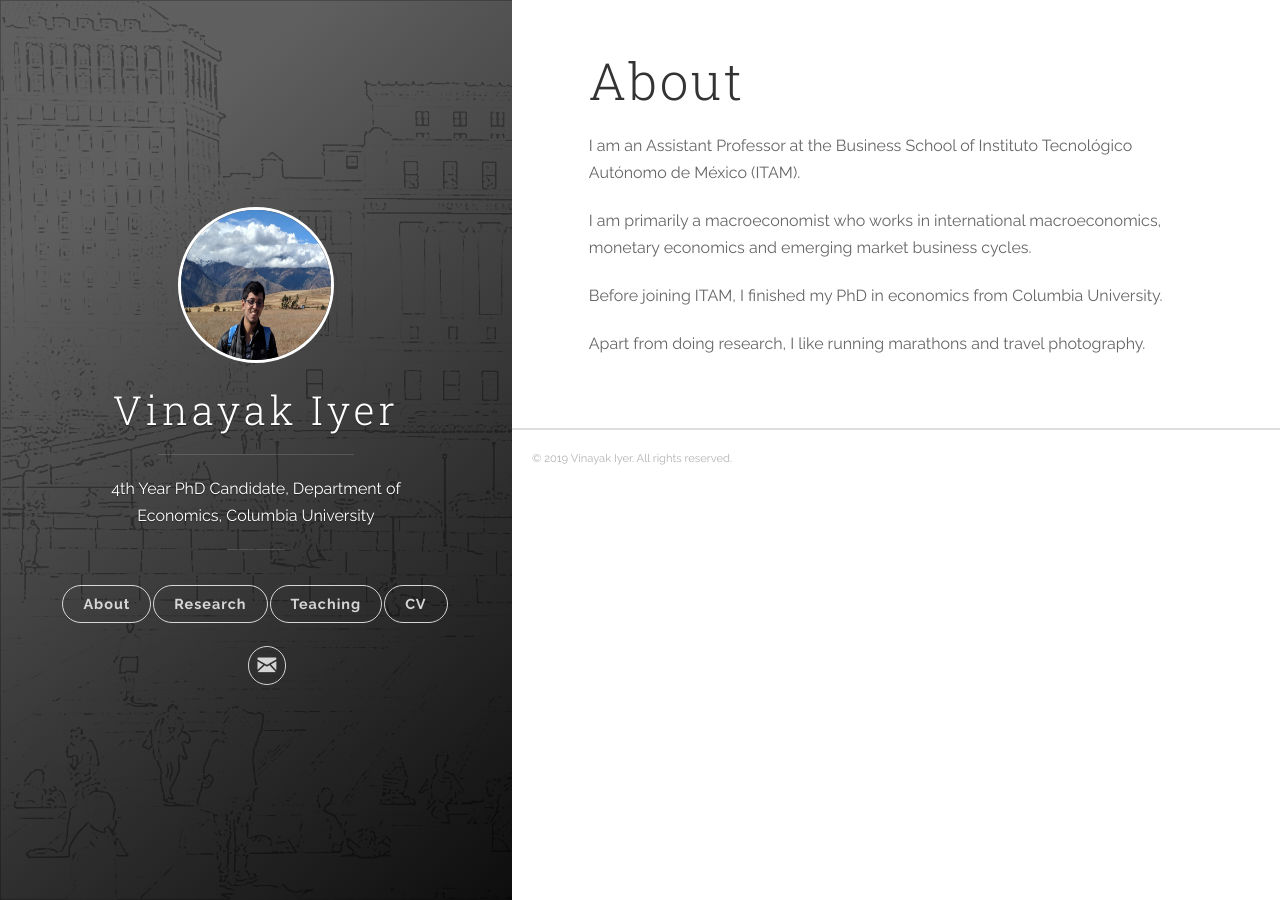
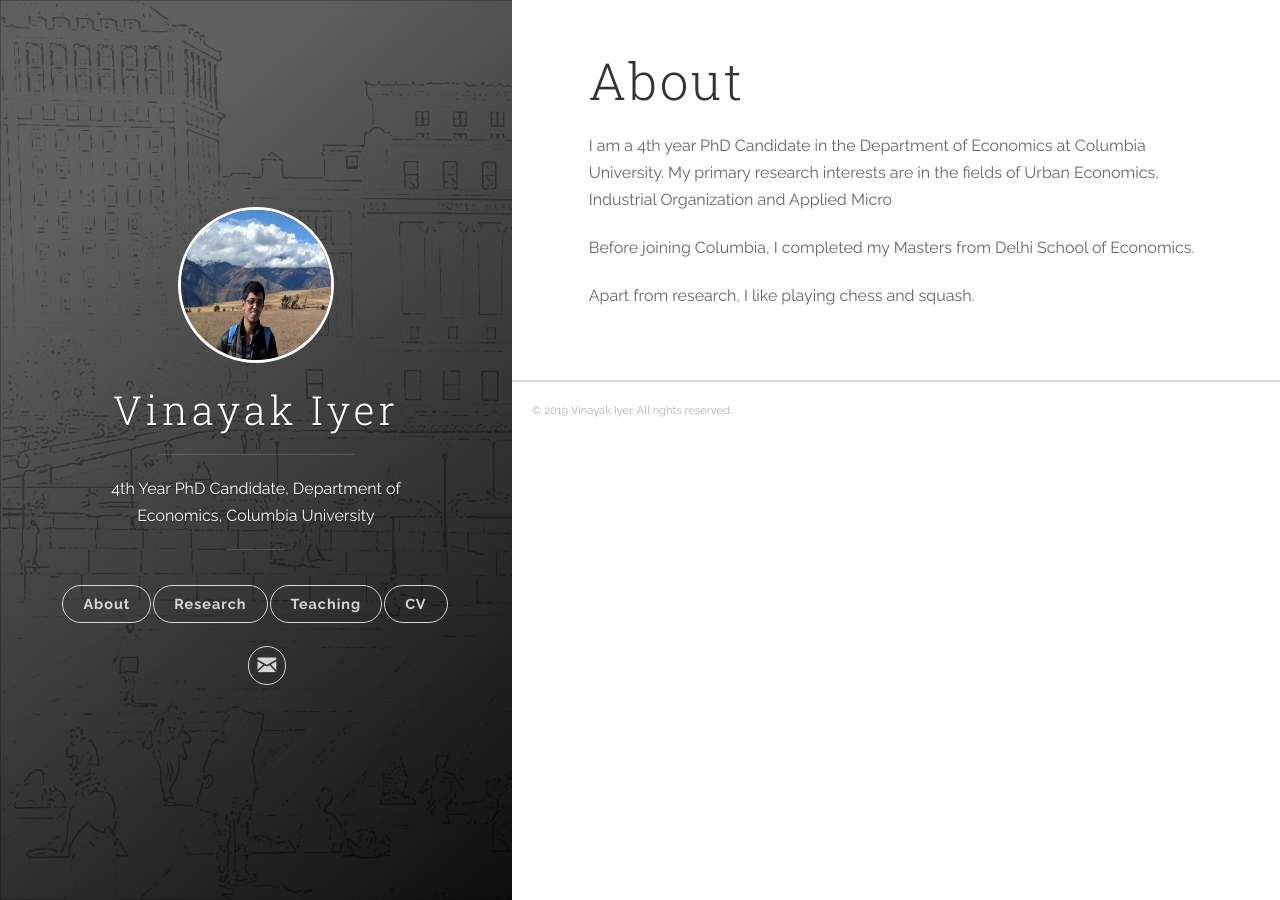
Before and after one commit to vinayakiyer/vinayakiyer.github.io, a Jekyll site: the page built from _posts/2018-06-14-about.markdown, in a window 1280 px wide. Built offline with Jekyll 4.4.1, drawn with Linux system fonts in a browser that asks for light colours.

Commit message:
Update 2018-06-14-about.markdown

```diff
--- a/_posts/2018-06-14-about.markdown
+++ b/_posts/2018-06-14-about.markdown
@@ -3,10 +3,8 @@ title:  "About"
 categories: [jekyll]
 tags: [jekyll]
 ---
-I am an Assistant Professor at the Business School of Instituto Tecnológico Autónomo de México (ITAM).
+I am a 4th year PhD Candidate in the Department of Economics at Columbia University. My primary research interests are in the fields of Urban Economics, Industrial Organization and Applied Micro
 
-I am primarily a macroeconomist who works in international macroeconomics, monetary economics and emerging market business cycles.
+Before joining Columbia, I completed my Masters from Delhi School of Economics.
 
-Before joining ITAM, I finished my PhD in economics from Columbia University.
-
-Apart from doing research, I like running marathons and travel photography.
+Apart from research, I like playing chess and squash.
```
